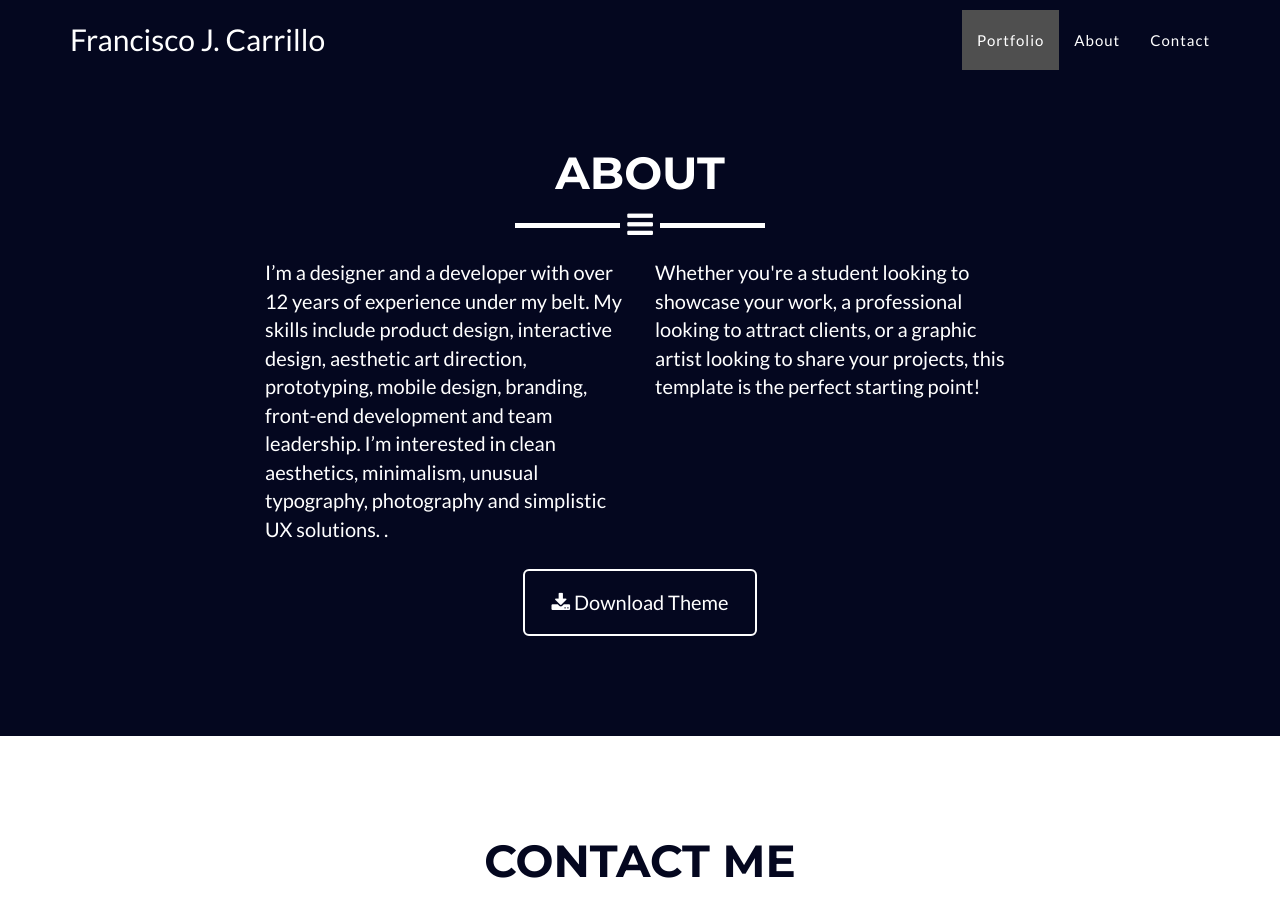
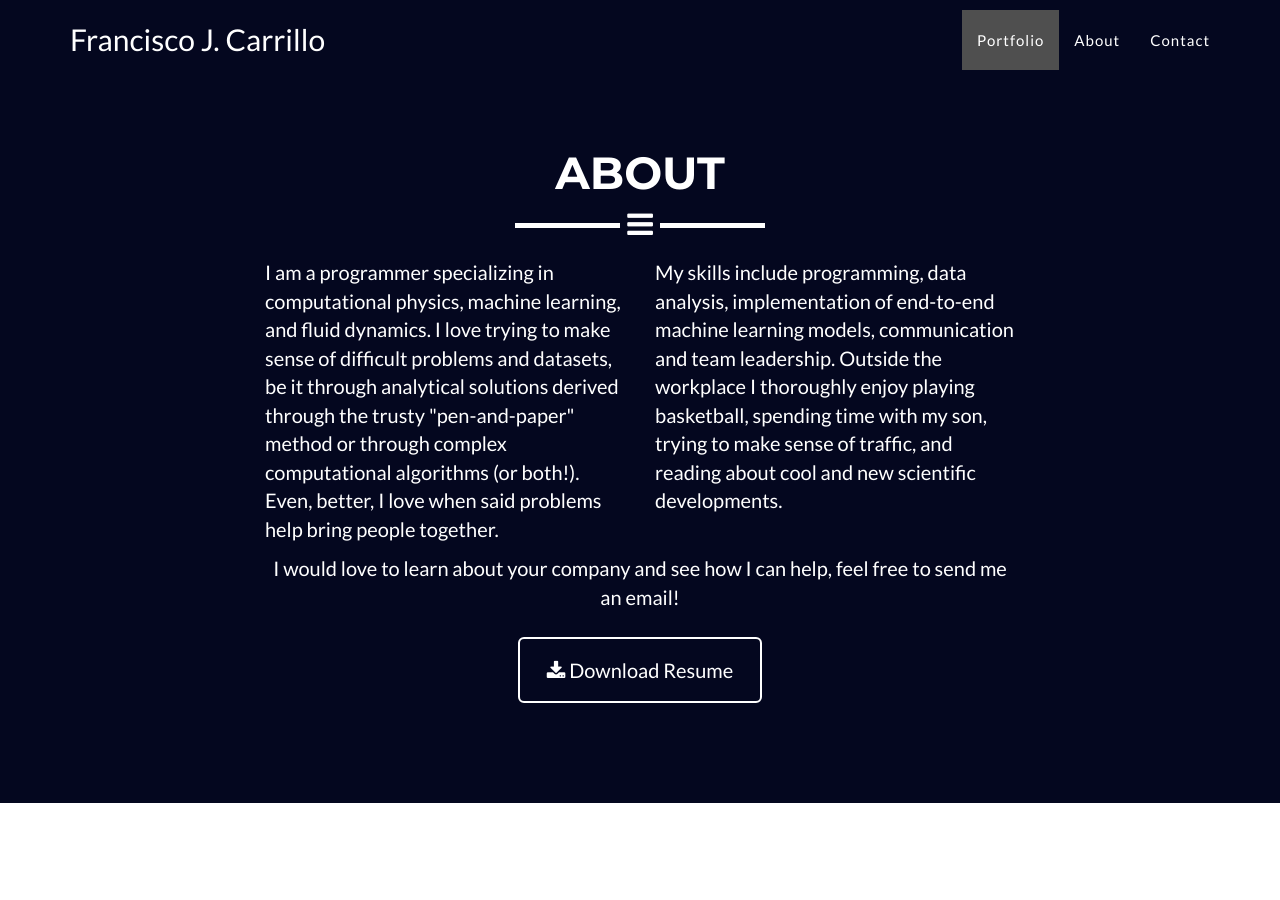
Before and after one commit to Franjcf/Franjcf.github.io, a Jekyll site: the page built from _posts/2020-13-30-Simulation of Multiphase Flow in Deformable Media.markdown, in a window 1280 px wide and 900 px high, scrolled down 1890 px. Built offline with Jekyll 4.4.1, drawn with Linux system fonts in a browser that asks for light colours.

Commit message:
new commit

```diff
--- a/_includes/about.html
+++ b/_includes/about.html
@@ -9,16 +9,15 @@
             </div>
             <div class="row">
                 <div class="col-lg-4 col-lg-offset-2">
-                    <p>I’m a designer and a developer with over 12 years of experience under my belt.
-My skills include product design, interactive design, aesthetic art direction, prototyping, mobile design, branding, front-end development and team leadership. I’m interested in clean aesthetics, minimalism, unusual typography, photography and simplistic UX solutions.
-.</p>
+                    <p>I am a programmer specializing in computational physics, machine learning, and fluid dynamics. I love trying to make sense of difficult problems and datasets, be it through analytical solutions derived through the trusty "pen-and-paper" method or through complex computational algorithms (or both!). Even, better, I love when said problems help bring people together.</p>
                 </div>
                 <div class="col-lg-4">
-                    <p>Whether you're a student looking to showcase your work, a professional looking to attract clients, or a graphic artist looking to share your projects, this template is the perfect starting point! </p>
+                    <p>My skills include programming, data analysis, implementation of end-to-end machine learning models, communication and team leadership. Outside the workplace I thoroughly enjoy playing basketball, spending time with my son, trying to make sense of traffic, and reading about cool and new scientific developments. </p>
                 </div>
                 <div class="col-lg-8 col-lg-offset-2 text-center">
-                    <a href="https://github.com/jeromelachaud/freelancer-theme" class="btn btn-lg btn-outline">
-                        <i class="fa fa-download"></i> Download Theme
+		    <p> I would love to learn about your company and see how I can help, feel free to send me an email! </p>
+		    <a href="https://github.com/jeromelachaud/freelancer-theme" class="btn btn-lg btn-outline">
+                        <i class="fa fa-download"></i> Download Resume
                     </a>
                 </div>
             </div>
```
